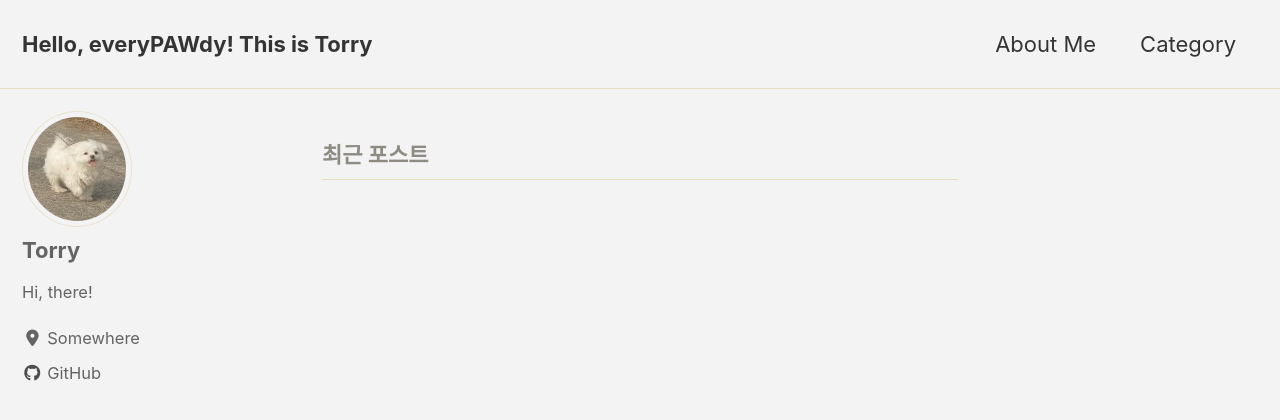
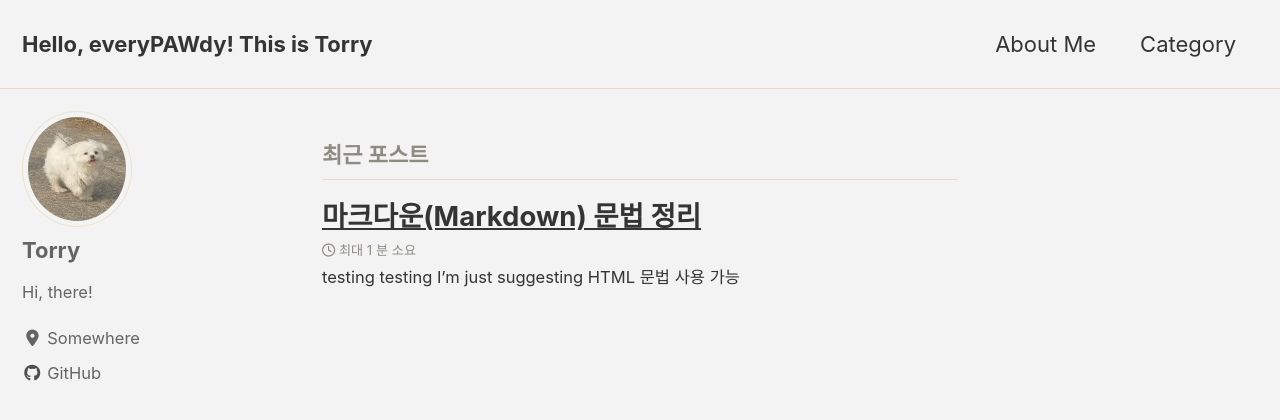
Before and after one commit to TorryTheMaltese/TorryTheMaltese.github.io, a Jekyll site: the page built from index.html, in a window 1280 px wide and 900 px high. Shown: the top 420 px of the window. Built offline with Jekyll 4.4.1, drawn with Linux system fonts in a browser that asks for light colours; cached includes are drawn as plain includes; nearby versions of some CDN libraries; the list of posts is cut into pages by our own code; part of the change alters nothing that is shown.

Commit message:
my first posting

````diff
--- a/_config.yml
+++ b/_config.yml
@@ -108,7 +108,7 @@ analytics:
 # Site Author
 author:
   name             : "Torry"
-  avatar           : "/assets/images/teaser.jpg" # "/assets/images/bio-photo.jpg" # path of avatar image, e.g. "/assets/images/bio-photo.jpg"
+  avatar           : "/assets/images/bio-photo.jpg" # path of avatar image, e.g. "/assets/images/bio-photo.jpg"
   bio              : "Hi, there!"
   location         : "Somewhere"
   email            :
--- /dev/null
+++ b/_posts/2019-12-09-markdown.md
@@ -0,0 +1,95 @@
+---
+layout: post
+title: 마크다운(Markdown) 문법 정리
+comments: true
+category: info
+---
+
+<b>testing testing I'm just suggesting</b>
+<div>
+  <h4>HTML 문법 사용 가능</h4>
+</div>
+
+
+# 강조
+
+이텔릭체는 *별표* 혹은 _언더바_ 를 사용 <br />
+볼드는 **별표 두개** 혹은 __언더바두개__ 를 사용 <br>
+**_이텔릭체_ 와 두껍게** 를 같이 사용할 수 있다. <br>
+취소선은 ~~물결표시~~ 를 사용 <br>
+<u> 밑줄 사용하기 </u>
+
+# 수평선
+
+---
+***
+___
+
+# 줄바꿈
+
+동해물과 백두산이 마르고 닳도록
+하느님이 보우하사 우리나라 만세  <!-- 띄어쓰기 2번 -->
+무궁화 삼천리 화려강산<br>
+대한 사람 대한으로 길이 모전하세
+
+
+# 링크 입력
+
+GITHUB 주소 바로가기: [TorryTheMaltese](https://github.com/TorryTheMaltese)
+
+# 인용문 입력
+
+인용문(blockQuote)
+> 남의 말이나 글에서 직접 또는 간접으로 따온 문장
+> _(네이버 국어 사전)_
+>> 중중첩
+>>> 중중중첩된 인용문
+
+# 목록 입력
+
+1. 순서가 필요한 목록
+2. 순서가 필요한 목록
+  + 순서가 필요하지 않은 서브 목록
+
+- 순서가 필요하지 않은 목록 \- 사용
+* 순서가 필요하지 않은 목록 \* 사용
++ 순서가 필요하지 않은 목록 \+ 사용
+
+# 표(table) 입력
+
+헤더 셀을 구분할 때 3개 이상의 \- 기호가 필요 <br>
+\: (콜론)으로 내용 정렬 <br>
+가장 좌측과 가장 우측 \|는 생략가능
+
+| 헤더 셀 | 헤더 셀 | 헤더 셀 |
+|---|:---:|---:|
+| 1번 값 | 2번값 | 3번값 |
+
+| 헤더 셀 | 헤더 셀 | 헤더 셀 |
+|---:|---:|---:|
+| 1번 값 | 2번값 | 3번값 |
+
+# 코드 입력
+
+`<script>인라인 코드 영역</script>` <br>
+`script` `div` `...` 태그 언급할때 자주 사용
+
+```javascript
+<script> 블록 코드 영역 </script>
+```
+
+```base
+$ apt-get update
+```
+
+```python
+import flask from flask
+
+print "a"
+```
+
+# 이미지 입력
+
+### 이미지불러오기:<br> &nbsp;&nbsp;&nbsp; ![링크로 이미지 불러오기](https://images.unsplash.com/photo-1465101162946-4377e57745c3?ixlib=rb-1.2.1&dpr=1&auto=format&fit=crop&w=416&h=312&q=60) <br>
+### 로컬이미지 불러오기:<br> &nbsp;&nbsp;&nbsp; ![로컬에서 이미지 불러오기](/images/torry.jpg) <br>
+### 이미지에 링크걸기:<br> &nbsp;&nbsp;&nbsp; [![이미지코드를 링크코드로 묶어준다](https://kr.vuejs.org/images/logo.png)](https://kr.vuejs.org/v2/guide/index.html)
````
Also changed, not shown: assets/images/bio-photo.jpg, assets/images/teaser.jpg, images/torry.jpg (added).
